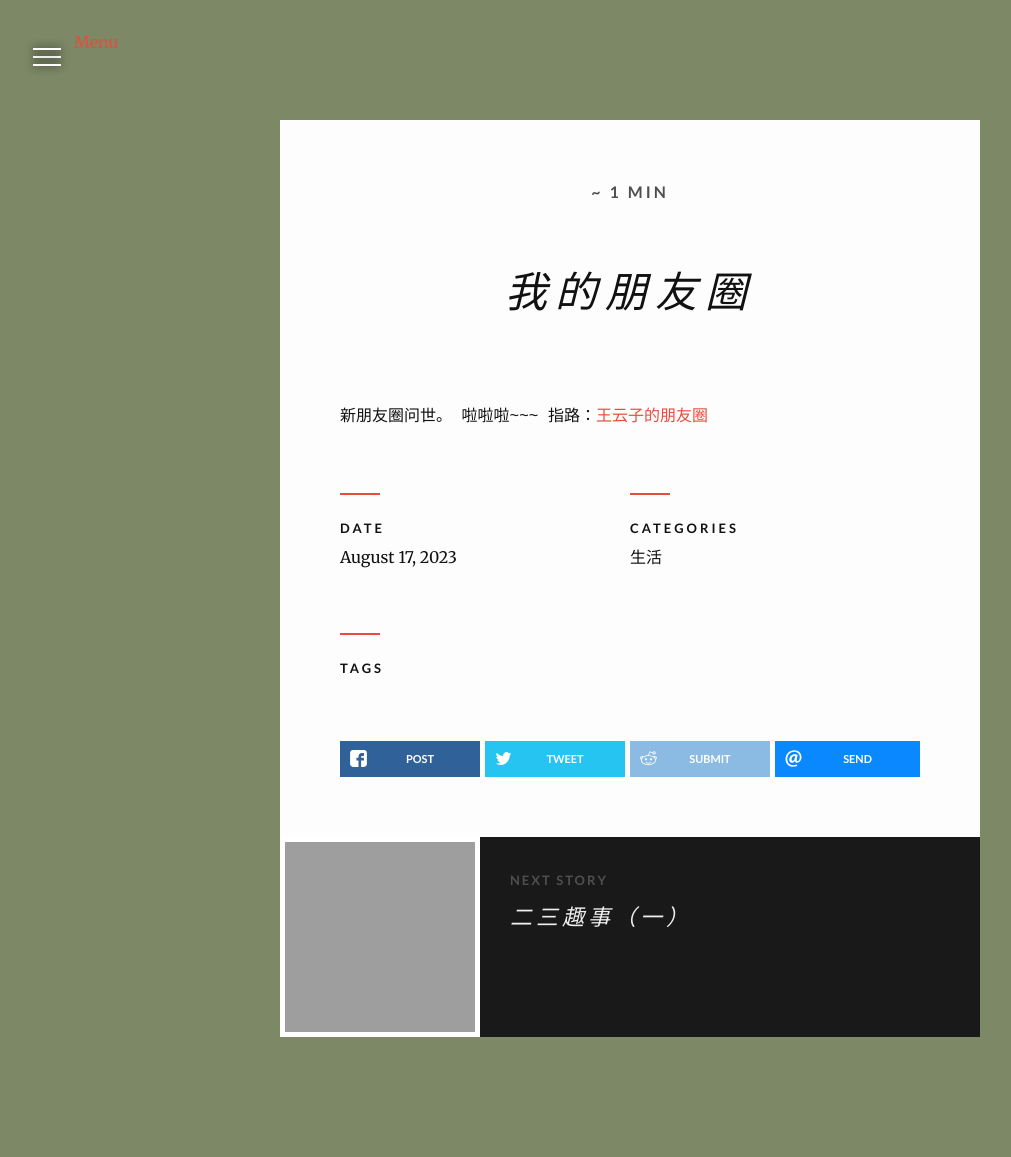
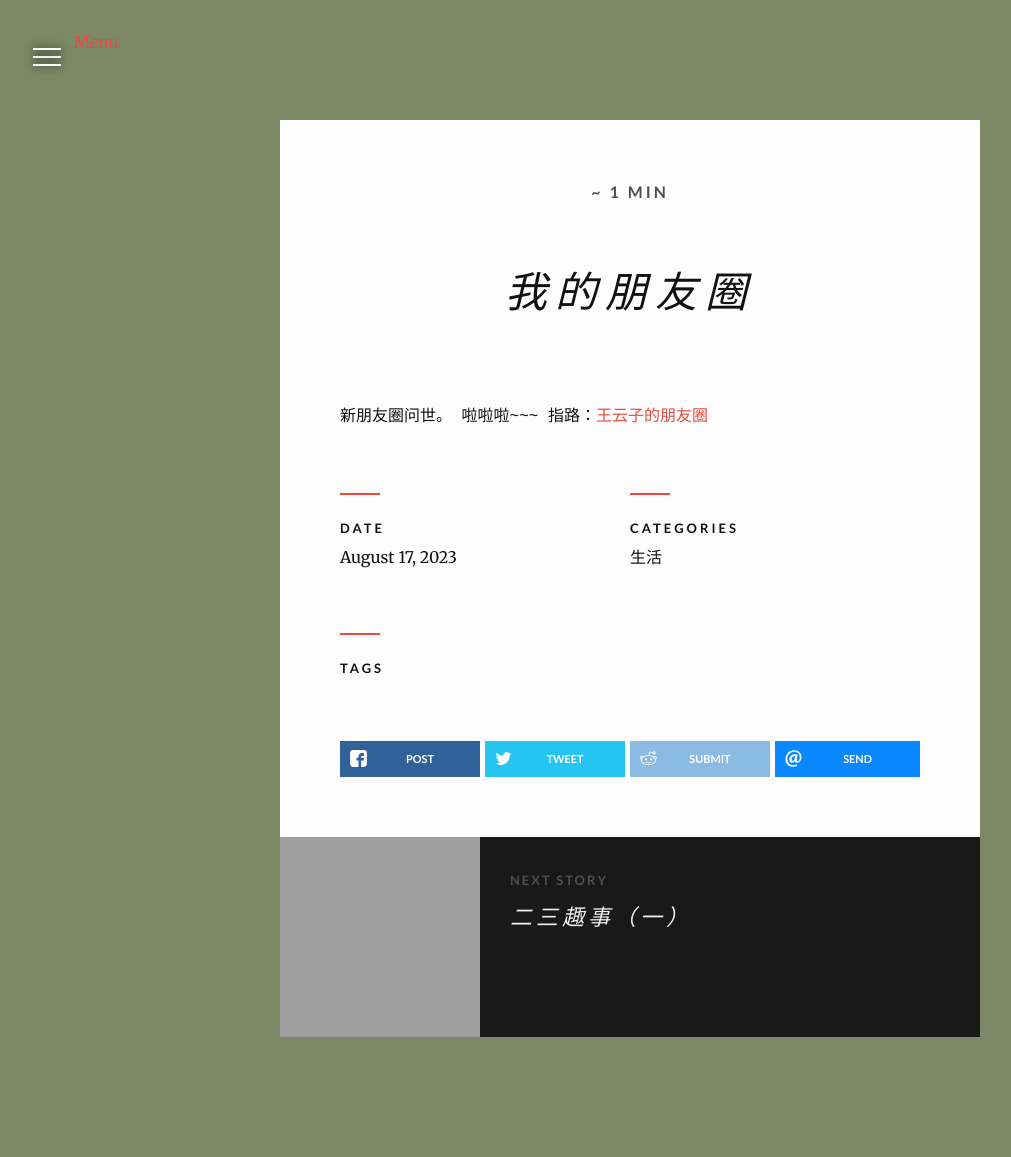
Before and after one commit to wangyunzi/wangyunzi.github.io, a Jekyll site: the page built from _posts/2023-08-17-我的朋友圈.md, in a window 1280 px wide. Shown: the whole page, without its empty margins (10-1021 px from the left). Built offline with Jekyll 4.4.1, drawn with Linux system fonts in a browser that asks for light colours; nearby versions of some CDN libraries; comment, search, counter and statistics services are not loaded; grey boxes are pictures that could not be loaded.

Commit message:
修改图片样式

```diff
--- a/assets/css/base.css
+++ b/assets/css/base.css
@@ -46,16 +46,21 @@
   margin-bottom: 30px;
 }
 
-img {
+/**
+ * Images
+ */
+ img {
   display: block;
+  height: auto;
   margin: auto;
   max-width: 100%;
-  width: 60%;
-  height: auto; /* 修改为 auto，以保持图像的纵横比 */
-  border: 5px solid white; /* 添加白色边框，宽度为 5px */
-  box-sizing: border-box; /* 确保边框不会影响图片的实际宽度 */
+  vertical-align: middle;
+  width: auto;
 }
 
+/**
+ * Figures
+ */
 figure>img {
   display: block;
 }
--- a/assets/css/layout.css
+++ b/assets/css/layout.css
@@ -282,12 +282,18 @@
     transform: scale(1.1); /* 放大伪元素以创建不规则边缘 */
   }
 
-
-
-
-
   .post-content h2 {
     font-size: 32px;
+  }
+
+  .post-content img {
+    display: block;
+    margin: auto;
+    max-width: 100%;
+    width: 60%;
+    height: auto; /* 修改为 auto，以保持图像的纵横比 */
+    border: 5px solid white; /* 添加白色边框，宽度为 5px */
+    box-sizing: border-box; /* 确保边框不会影响图片的实际宽度 */
   }
 
   @media screen and (max-width: 800px) {
```
Also changed, not shown: assets/js/memos.js (+1 -1 lines).
